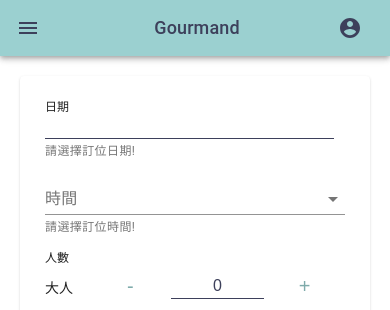
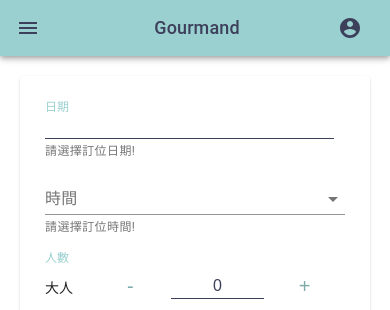
Before and after one commit to beiyi1996/Nodejs, a React (Create React App) app in the folder client/: page /booking in a window 390 px wide. Shown: the top 310 px of the page. Built offline with nearby package versions, Linux system fonts and the light colour scheme.

Commit message:
modified media quey for Mobile version content scroll

```diff
--- a/client/src/views/Booking.js
+++ b/client/src/views/Booking.js
@@ -30,10 +30,14 @@ const useStyles = makeStyles(theme => ({
     height: "100vh",
     position: "relative",
     boxShadow: "1px 5px 15px 0px #DBDCE1",
-
+    overflow: "hidden",
     "& > *": {
       fontFamily: "Microsoft JhengHei"
     }
+  },
+  container: {
+    height: "calc(100% - 56px)",
+    overflow: "scroll"
   },
   restaurantName: {
     padding: "10px 10px 0",
@@ -48,7 +52,7 @@ const useStyles = makeStyles(theme => ({
   },
   paperGrid: {
     position: "relative",
-    marginBottom: 50,
+    marginBottom: 20,
     padding: "0 20px"
   },
   paperRoot: {
@@ -106,7 +110,8 @@ const useStyles = makeStyles(theme => ({
   },
   label: {
     margin: "10px 0 3px",
-    fontSize: 12
+    fontSize: 12,
+    color: "#9BD0D0"
   },
   countContainer: {
     display: "flex",
@@ -281,7 +286,10 @@ const useStyles = makeStyles(theme => ({
     color: "#3D405B",
     fontSize: 16,
     fontFamily: "Microsoft JhengHei",
-    letterSpacing: 2
+    letterSpacing: 2,
+    "&:focus": {
+      borderBottom: "1px solid #9BD0D0"
+    }
   },
   show: {
     display: "block"
--- a/client/src/views/Detail.js
+++ b/client/src/views/Detail.js
@@ -38,7 +38,11 @@ const useStyles = makeStyles(theme => ({
     width: "100%",
     margin: "0 auto",
     padding: "10px 10px 0",
-    display: "flex"
+    display: "flex",
+    position: "sticky",
+    zIndex: 1,
+    top: 56,
+    backgroundColor: "#fff"
   },
   searchBar: {
     fontSize: 16,
--- a/client/src/views/Home.js
+++ b/client/src/views/Home.js
@@ -32,7 +32,8 @@ const useStyles = makeStyles(theme => ({
   root: {
     height: "100vh",
     boxShadow: "1px 5px 15px 0px #DBDCE1",
-    position: "relative"
+    position: "relative",
+    overflow: "hidden"
   },
   card: {
     position: "relative"
@@ -104,7 +105,9 @@ const useStyles = makeStyles(theme => ({
     transition: theme.transitions.create("margin", {
       easing: theme.transitions.easing.sharp,
       duration: theme.transitions.duration.leavingScreen
-    })
+    }),
+    height: "calc(100% - 100px)",
+    overflow: "scroll"
     // marginLeft: -drawerWidth
   },
   restaurants: {
--- a/client/src/views/Search.js
+++ b/client/src/views/Search.js
@@ -32,7 +32,11 @@ const useStyles = makeStyles(theme => ({
     width: "100%",
     margin: "0 auto",
     padding: "10px 10px 0",
-    display: "flex"
+    display: "flex",
+    position: "sticky",
+    top: 56,
+    zIndex: 1,
+    backgroundColor: "#fff"
   },
   searchBar: {
     fontSize: 16,
```
